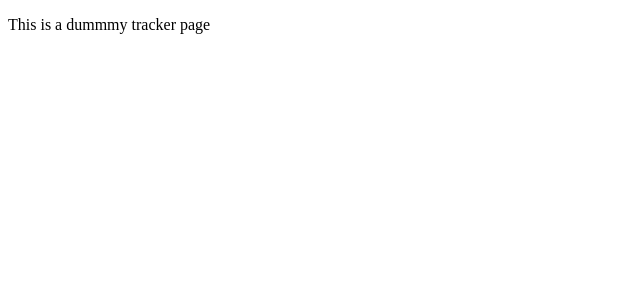
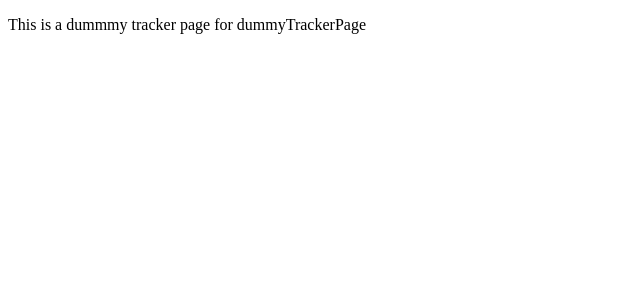
Before and after one commit to DenouementX/Calorie-Tracker, a Next.js app: page /tracker/dummyTrackerPage in a window 1280 px wide. Shown: the top 300 px of the page, without its empty margins (0-640 px from the left). Built offline with nearby package versions, Linux system fonts and the light colour scheme.

Commit message:
added dynamic routes for dates

```diff
--- /dev/null
+++ b/lib/tracker.js
@@ -0,0 +1,47 @@
+
+Date.prototype.addDays = function(days) {
+    var date = new Date(this.valueOf());
+    date.setDate(date.getDate() + days);
+    return date;
+}
+
+function getDates(startDate, stopDate) {
+    var dateArray = new Array();
+    var currentDate = startDate;
+    while (currentDate <= stopDate) {
+        var day = currentDate.getDate();
+        var month = currentDate.getMonth() + 1; //months from 1-12
+        var year = currentDate.getFullYear();
+        var newdate = year + "-" + month + "-" + day;
+        dateArray.push(newdate);
+        currentDate = currentDate.addDays(1);
+    }
+    return dateArray;
+}
+
+export function getAllTrackerIds() {
+    // Returns an array that looks like this:
+    // [
+    //   {
+    //     params: {
+    //       id: 'ssg-ssr'
+    //     }
+    //   },
+    //   {
+    //     params: {
+    //       id: 'pre-rendering'
+    //     }
+    //   }
+    // ]
+
+    var startDate = new Date(2023, 0, 1); // January 1st, 2023
+    var today = new Date();
+    var dateRange = getDates(startDate,today)
+    return dateRange.map((date) => {
+        return {
+          params: {
+            id: date
+          },
+        };
+    });
+}
--- /dev/null
+++ b/pages/tracker/[id].js
@@ -0,0 +1,26 @@
+import {getAllTrackerIds} from '../../lib/tracker'
+
+export default function Tracker({date}) {
+    return (
+        <p>This is a dummmy tracker page for {date}</p>
+    );
+}
+
+export async function getStaticPaths() {
+    // Return a list of possible value for id
+    const paths = getAllTrackerIds();
+    return {
+      paths,
+      fallback: false,
+    };
+}
+
+export async function getStaticProps({ params }) {
+    // Fetch necessary data for the blog post using params.id
+    var date = params.id;
+    return {
+        props: {
+            date
+        }
+    };
+}
--- a/pages/tracker/dummyTrackerPage.js
+++ /dev/null
@@ -1,6 +0,0 @@
-
-export default function dummyTracker() {
-    return (
-        <p>This is a dummmy tracker page</p>
-    );
-}
```
Also changed, not shown: pages/index.js (+6 -6 lines).
